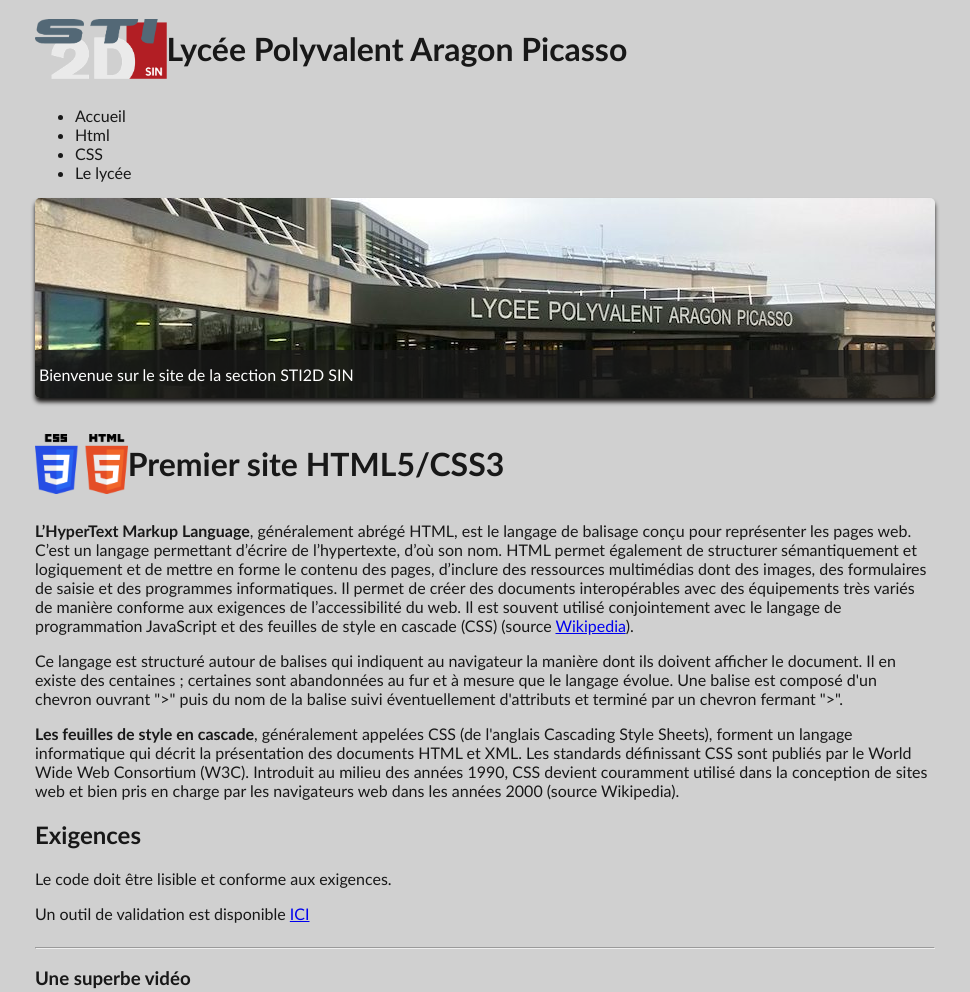
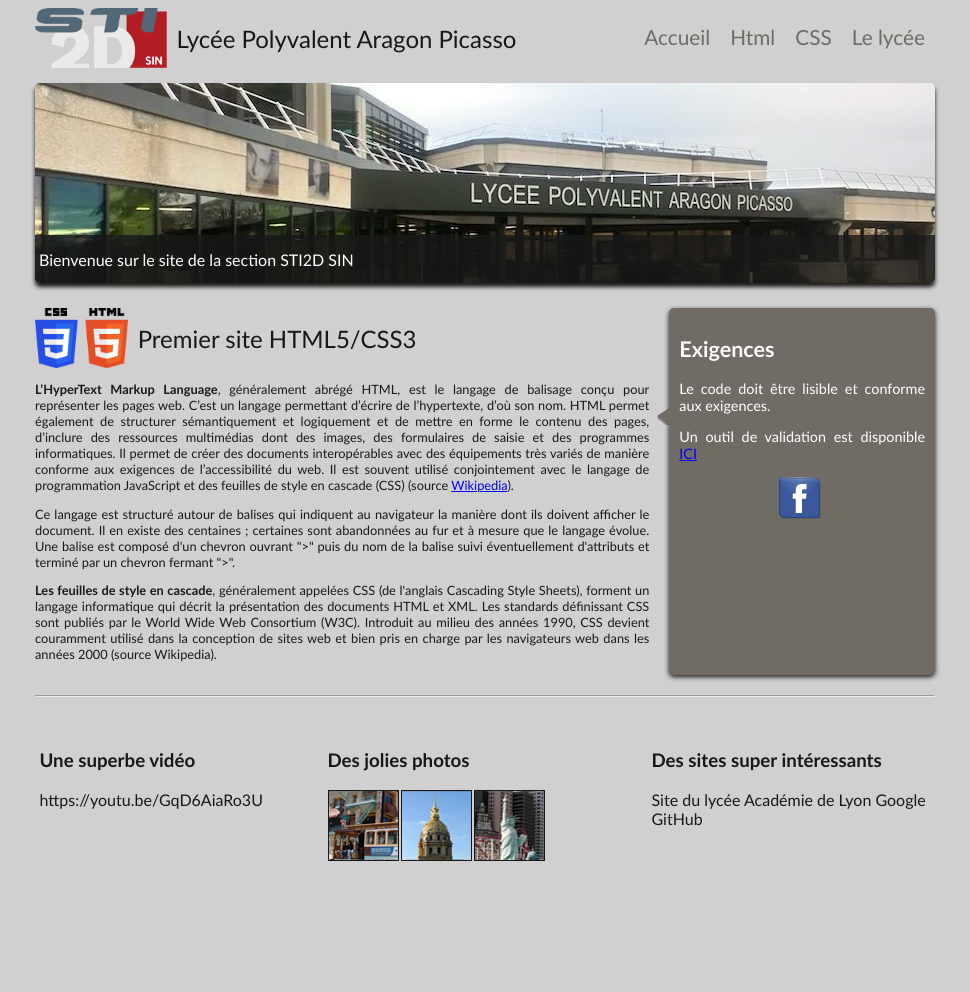
Before and after one commit to vthomas694/debut-html, a plain HTML site: page index.html in a window 1280 px wide. Shown: the top 992 px of the page, without its empty margins (155-1125 px from the left). After the commit the page ends 884 px from the top, so only its background shows below. Drawn offline with Linux system fonts and the light colour scheme.

Commit message:
Update index.html

```diff
--- a/index.html
+++ b/index.html
@@ -8,7 +8,7 @@
 
     <body>
         <div id="bloc_page">
-          <!-- début du header -->
+          <header><!-- début du header -->
                 <div id="titre_principal">
                     <div class="logo">
                         <img src="images/SIN_logo.png" alt="Logo SIN" />
@@ -16,45 +16,45 @@
                     </div>
 
                 </div>
-                <!-- Début du nav -->
+                <nav><!-- Début du nav -->
                     <ul>
-                        <li>Accueil</li>
-                        <li>Html</li>
-                        <li>CSS</li>
-                        <li>Le lycée</li>
+                        <li><a href="index.html" target="_self">Accueil</a></li>
+                        <li><a href="html.html" target="_self">Html</a></li>
+                        <li><a href="CSS.html" target="_self">CSS</a></li>
+                        <li><a href="https://aragon-picasso.ent.auvergnerhonealpes.fr">Le lycée</a></li>
                     </ul>
-                <!-- Fin du nav -->
-          <!-- Fin du header -->
+                </nav><!-- Fin du nav -->
+          </header><!-- Fin du header -->
           <div id="banniere_image">
                 <div id="banniere_description">
                   Bienvenue sur le site de la section STI2D SIN
                 </div>
             </div>
-          <!-- Début de section -->
-                <!-- Début de article -->
+          <section><!-- Début de section -->
+                <article><!-- Début de article -->
                     <div class="logo"><img src="images/HTML5_CSS3.png" alt="présentation HTML"/><h1>Premier site HTML5/CSS3</h1>
                     </div>
 
                   <p><strong>L’HyperText Markup Language</strong>, généralement abrégé HTML, est le langage de balisage conçu pour représenter les pages web. C’est un langage permettant d’écrire de l’hypertexte, d’où son nom. HTML permet également de structurer sémantiquement et logiquement et de mettre en forme le contenu des pages, d’inclure des ressources multimédias dont des images, des formulaires de saisie et des programmes informatiques. Il permet de créer des documents interopérables avec des équipements très variés de manière conforme aux exigences de l’accessibilité du web. Il est souvent utilisé conjointement avec le langage de programmation JavaScript et des feuilles de style en cascade (CSS) (source <a href="https://fr.wikipedia.org/wiki/Hypertext_Markup_Language" target="_blank">Wikipedia</a>). </p>
                     <p>Ce langage est structuré autour de balises qui indiquent au navigateur la manière dont ils doivent afficher le document. Il en existe des centaines ; certaines sont abandonnées au fur et à mesure que le langage évolue. Une balise est composé d'un chevron ouvrant &quot&gt;&quot puis du nom de la balise suivi éventuellement d'attributs et terminé par un chevron fermant &quot&gt;&quot. </p>
                   <p><strong>Les feuilles de style en cascade</strong>, généralement appelées CSS (de l'anglais Cascading Style Sheets), forment un langage informatique qui décrit la présentation des documents HTML et XML. Les standards définissant CSS sont publiés par le World Wide Web Consortium (W3C). Introduit au milieu des années 1990, CSS devient couramment utilisé dans la conception de sites web et bien pris en charge par les navigateurs web dans les années 2000 (source Wikipedia).</p><!-- lien web vers http://fr.wikipedia.org/wiki/Feuilles_de_style_en_cascade ouvert dans un nouvel onglet -->
-              <!-- fin de article-->
-              <!-- début du aside -->
+              </article><!-- fin de article-->
+              <aside><!-- début du aside -->
                     <h2>Exigences</h2>
                     <img src="images/bulle.png" alt="" id="fleche_bulle" />
                     <p>Le code doit être lisible et conforme aux exigences.</p>
                     <p>Un outil de validation est disponible <a href="https://validator.w3.org/unicorn/?ucn_lang=fr"> ICI</a></p>
 
-                <div id="social"><!-- Insertion des images facebook, twitter et RSS à cet endroit, tous sur la même ligne sans toucher au div -->
+                <div id="social"><img src="images/facebook.png" alt="Logo Facebook" /><!-- Insertion des images facebook, twitter et RSS à cet endroit, tous sur la même ligne sans toucher au div -->
                 </div>
-              <!-- fin du aside -->
-          <!-- fin de section -->
+              </aside><!-- fin du aside -->
+          </section><!-- fin de section -->
 
           <hr /><!-- ceci est un trait horizontal -->
-          <!-- début du footer -->
+          <footer><!-- début du footer -->
                 <div id="videos">
                     <h3>Une superbe vidéo</h3>
-                    <!-- Insérer ici le lien youtube de la vidéo -->
+                    https://youtu.be/GqD6AiaRo3U<!-- Insérer ici le lien youtube de la vidéo -->
                 </div>
                 <div id="des_photos">
                     <h3>Des jolies photos</h3>
@@ -73,7 +73,7 @@
                       <!-- fin de la liste de la premiere colponne -->
                     </div>
                 </div>
-          <!-- fin de footer -->
+          </footer><!-- fin de footer -->
         </div>
     </body>
 </html>
```
